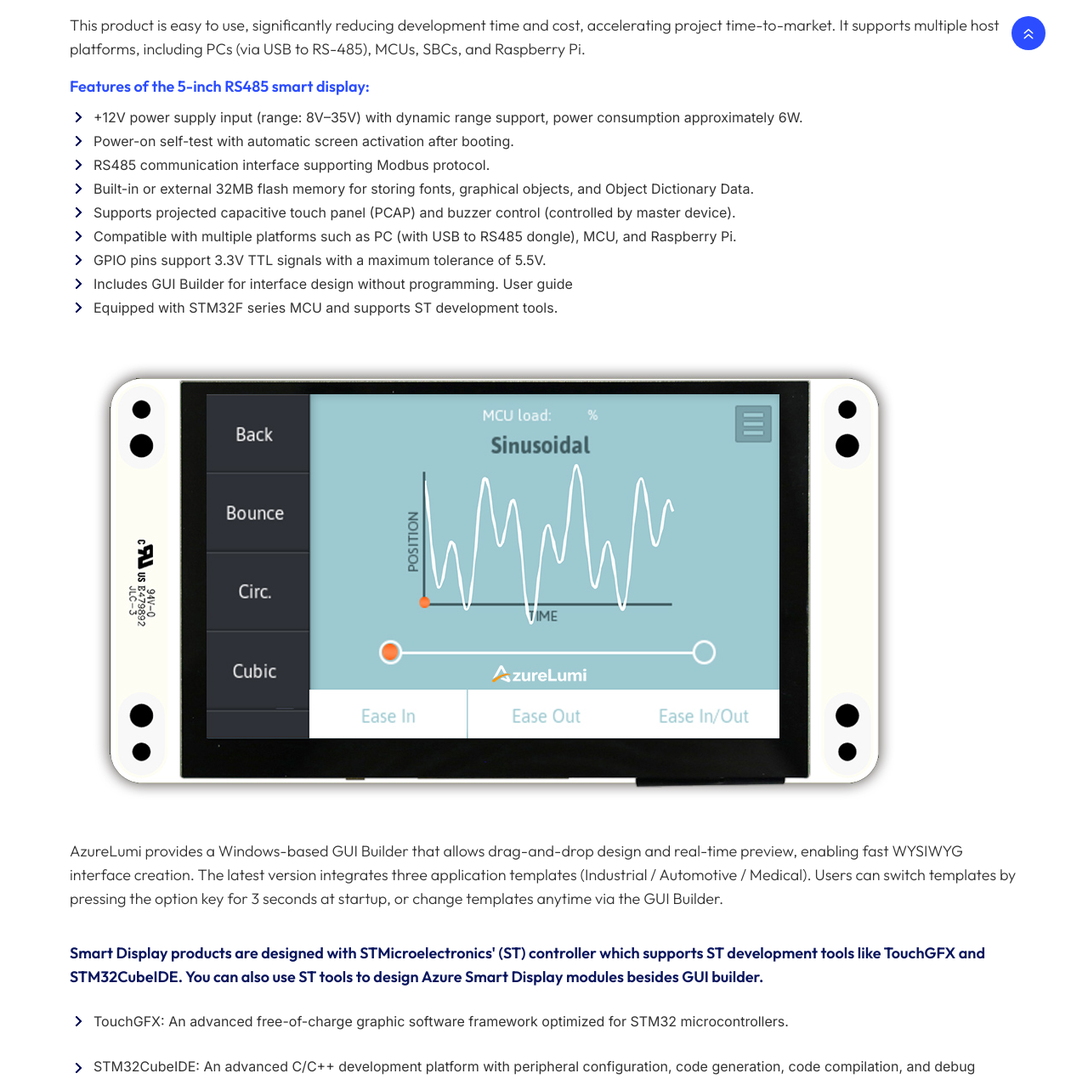
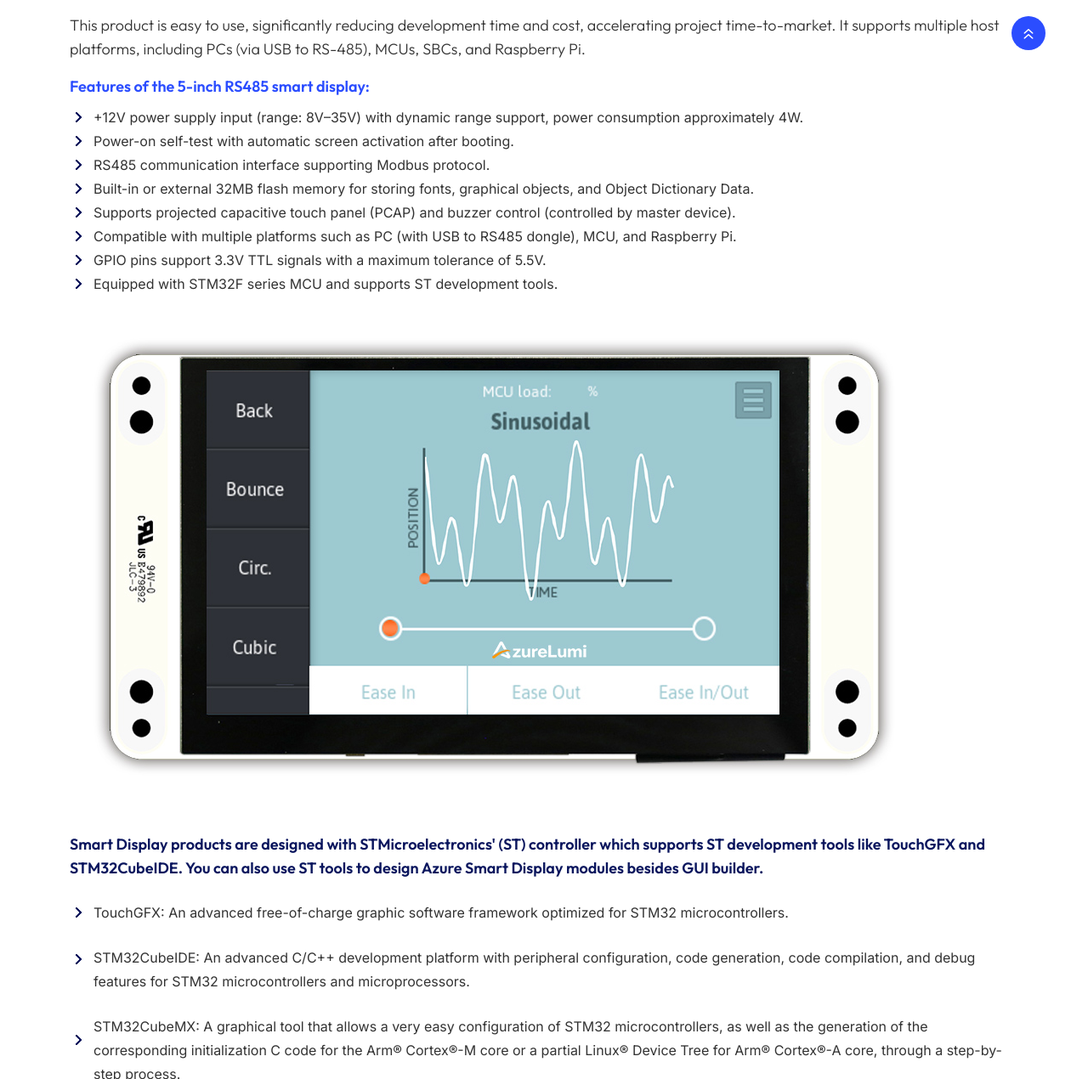
Before and after one commit to SeanAzure/seanazure.github.io, a plain HTML site: page products-alsc050r01.html in a window 1280 px wide. Shown: the part 821-2091 px from the top of the page at 85% size. Drawn offline with Linux system fonts and the light colour scheme.

Commit message:
Revise some descriptions.

```diff
--- a/products-alsc050r01.html
+++ b/products-alsc050r01.html
@@ -248,22 +248,19 @@
 	  			  </h8></p>
 				  <h9><strong>Features of the 5-inch RS485 smart display:</strong></h9>
 				  <ul>
-				     <li> +12V power supply input (range: 8V–35V) with dynamic range support, power consumption approximately 6W.</li>
+				     <li> +12V power supply input (range: 8V–35V) with dynamic range support, power consumption approximately 4W.</li>
 				     <li> Power-on self-test with automatic screen activation after booting.</li>
 				     <li> RS485 communication interface supporting Modbus protocol.</li>
 				     <li> Built-in or external 32MB flash memory for storing fonts, graphical objects, and Object Dictionary Data.</li>
 				     <li> Supports projected capacitive touch panel (PCAP) and buzzer control (controlled by master device).</li>
 				  	 <li> Compatible with multiple platforms such as PC (with USB to RS485 dongle), MCU, and Raspberry Pi.</li>
 				  	 <li> GPIO pins support 3.3V TTL signals with a maximum tolerance of 5.5V.</li>
-					 <li> Includes GUI Builder for interface design without programming. User guide</li>
 					 <li> Equipped with STM32F series MCU and supports ST development tools.</li>
 				  </ul>
 
 				  <div >
 				    <img src="assets/img/products/AL-SC050R01-001.jpg"/>
 				  </div>
-	  			  <p><h8>AzureLumi provides a Windows-based GUI Builder that allows drag-and-drop design and real-time preview, enabling fast WYSIWYG interface creation. The latest version integrates three application templates (Industrial / Automotive / Medical). Users can switch templates by pressing the option key for 3 seconds at startup, or change templates anytime via the GUI Builder.</h8></p>
-
 
 				  <p class="pt-20"><h8><strong>Smart Display products are designed with STMicroelectronics' (ST) controller which supports ST development tools like TouchGFX and STM32CubeIDE. You can also use ST tools to design Azure Smart Display modules besides GUI builder.</strong></h8></p>
 	              <ul>
```
Also changed, not shown: products-alsc070r01.html (+0 -2 lines), assets/img/products/CM32S-MAIN-2.PNG (deleted).
